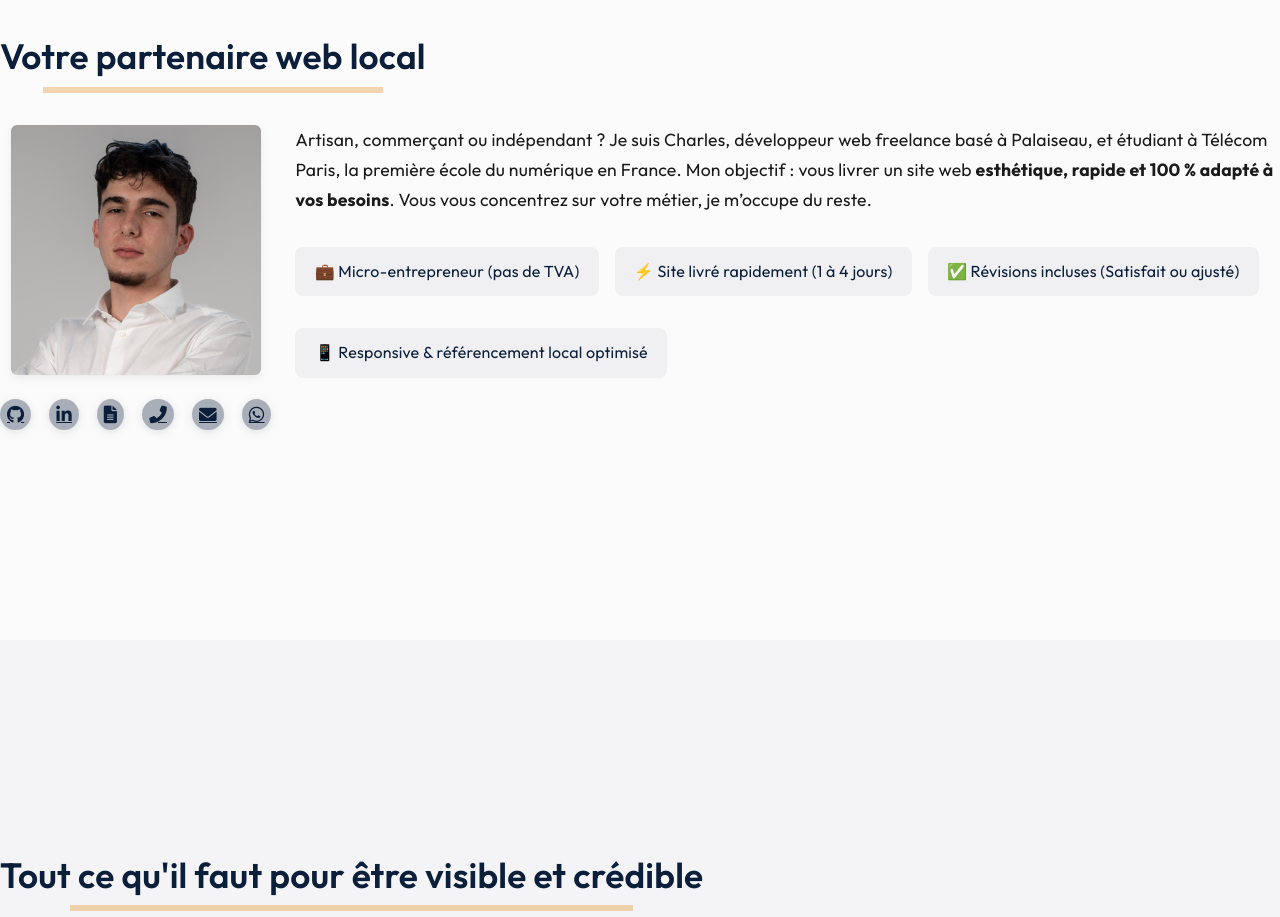
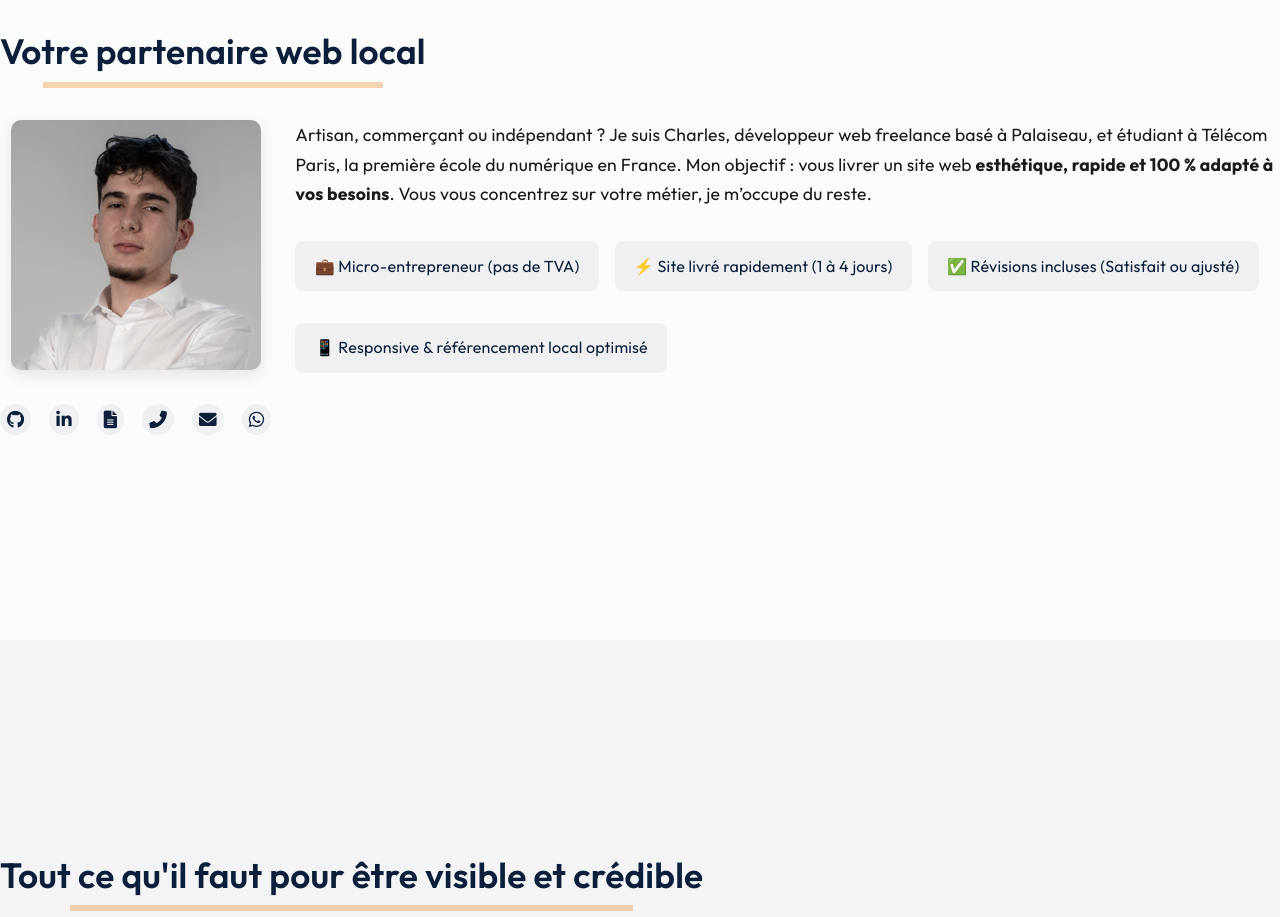
Before and after one commit to sharle4/sharle4.github.io, a plain HTML site: page index.html in a window 1280 px wide. Shown: the part 960-1877 px from the top of the page. Drawn offline with nearby package versions, Linux system fonts and the light colour scheme; animation ran at ten frames a second.

Commit message:
change social links style and pdp hovering

```diff
--- a/style.css
+++ b/style.css
@@ -750,34 +750,72 @@
 
   .about-image {
     flex: 0 0 20%;
+    perspective: 1000px;
+    margin-bottom: 1.2rem;
   }
 
   .about-image img {
+    display: block;
     width: 100%;
     height: 100%;
     object-fit: cover;
-    border-radius: 6px;
-    box-shadow: 0 3px 10px rgba(0, 0, 0, 0.08);
+    border-radius: 4%;
+    filter: grayscale(20%);
+    box-shadow: 0 5px 15px rgba(0,0,0,0.1);
+    transition: all 0.3s ease-in-out;
+    transform-style: preserve-3d;
     max-width: 250px;
+  }
+
+  .about-image:hover img {
+    filter: grayscale(0);
+    transform: scale(1.05);
+    box-shadow: 0 20px 40px rgba(0,0,0,0.15);
+  }
+
+  .about-image::before {
+    content: '';
+    position: absolute; top: -5%; left: -5%;
+    width: 110%; height: 110%;
+    border-radius: 4%;
+    background: conic-gradient(
+      from 90deg,
+      rgba(217,119,6,0.4),
+      rgba(11,31,58,0.2),
+      rgba(217,119,6,0.4)
+    );
+    opacity: 0;
+    transition: opacity 0.5s ease;
+  }
+
+  .about-image:hover::before {
+    opacity: 1;
   }
 
   .social-links {
     list-style: none;
     display: flex;
+    justify-content: center;
     gap: 18px;
     margin: 15px 0 0 0;
     padding: 0;
   }
+
+  .social-links li {
+    display: inline-block;
+  }
+
   .social-links li a {
     color: var(--primary);
     transition: color 0.2s, transform 0.23s cubic-bezier(.8,2,.6,1);
-    background: rgba(38,55,80,0.39);
+    background: #f0f0f3;
     border-radius: 50%;
     padding: 7px;
     display: flex;
     align-items: center;
-    box-shadow: 0 2px 10px 0 rgba(30,40,65,0.13);
+    text-decoration: none;
   }
+
   .social-links li a:hover {
     color: var(--accent);
     transform: scale(1.2) rotate(-7deg);
```
